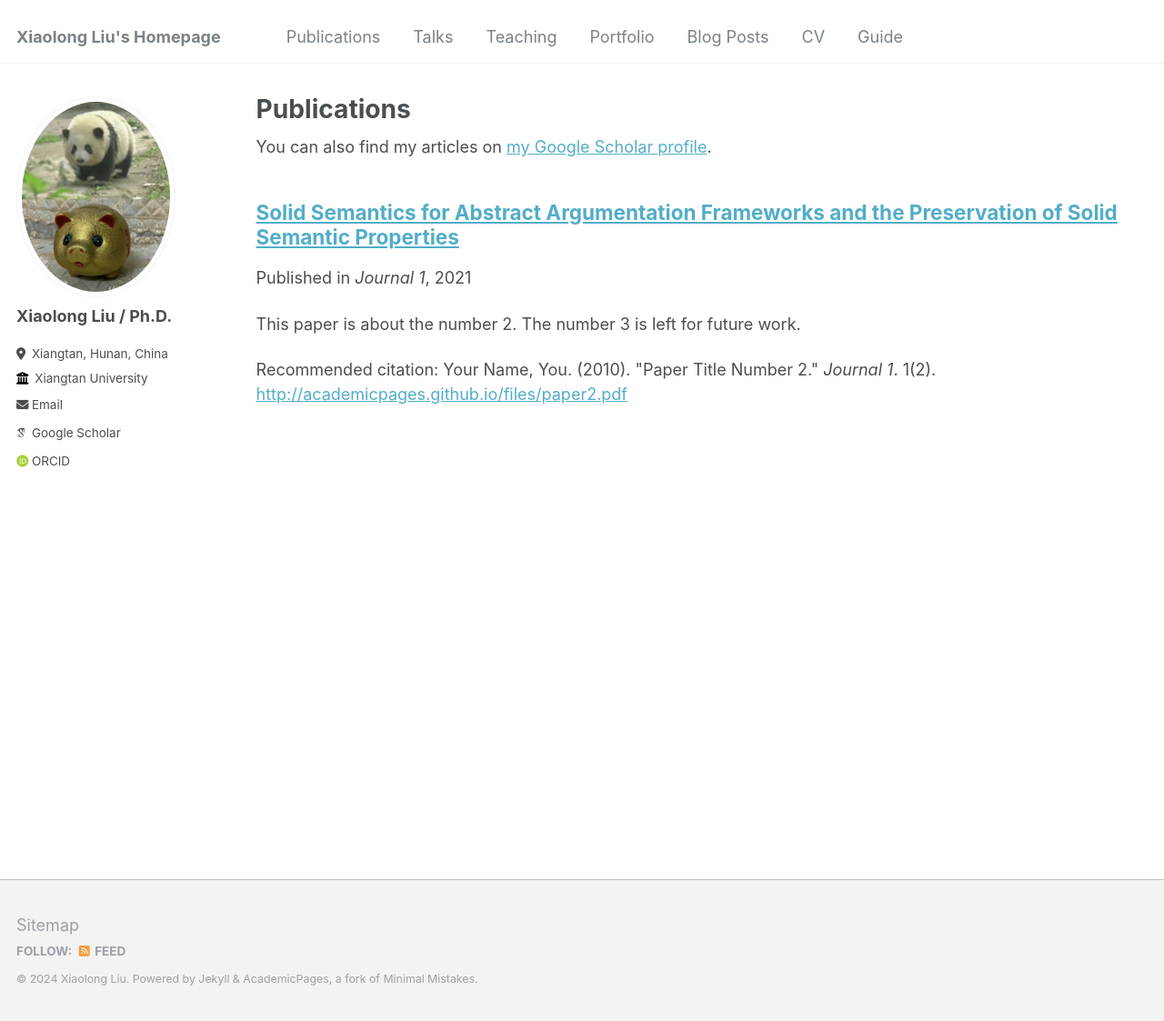
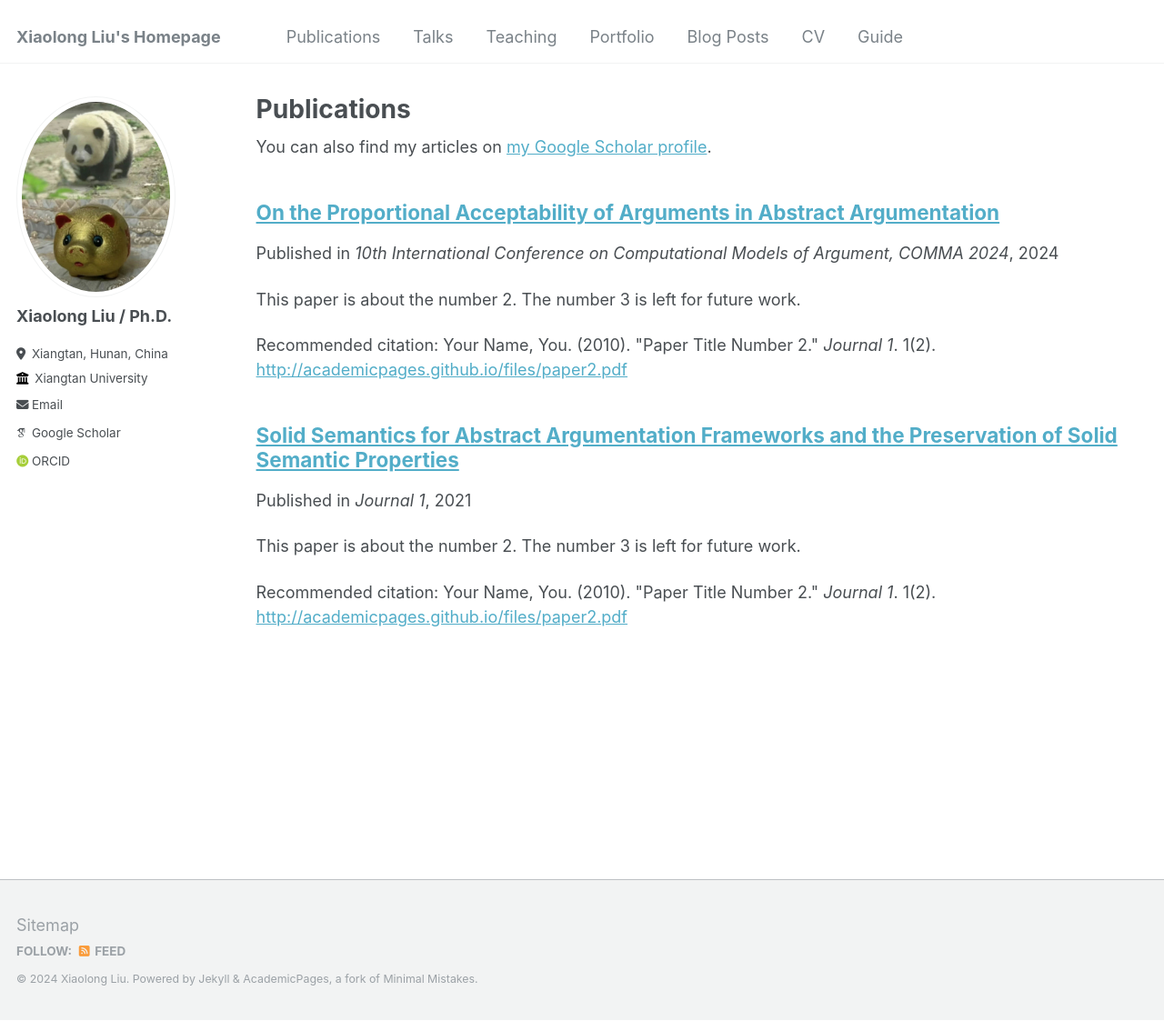
Before and after one commit to xiao-long-liu/xiao-long-liu.github.io, a Jekyll site: the page built from _pages/publications.md, in a window 1280 px wide and 1123 px high. Shown: the whole window at 91% size. Built offline with Jekyll 4.4.1, drawn with Linux system fonts in a browser that asks for light colours; some web fonts are replaced; a file with an impossible date is left out.

Commit message:
Update 2024-09-17-paper-title-number-3.md

```diff
--- a/_publications/2024-09-17-paper-title-number-3.md
+++ b/_publications/2024-09-17-paper-title-number-3.md
@@ -3,7 +3,7 @@ title: "On the Proportional Acceptability of Arguments in Abstract Argumentation
 collection: publications
 permalink: /publication/2024-09-paper-title-number-3
 excerpt: 'This paper is about the number 2. The number 3 is left for future work.'
-date: forthcoming
+date: 2024-09-17
 venue: '10th International Conference on Computational Models of Argument, COMMA 2024'
 paperurl: 'http://academicpages.github.io/files/paper2.pdf'
 citation: 'Your Name, You. (2010). &quot;Paper Title Number 2.&quot; <i>Journal 1</i>. 1(2).'
```
